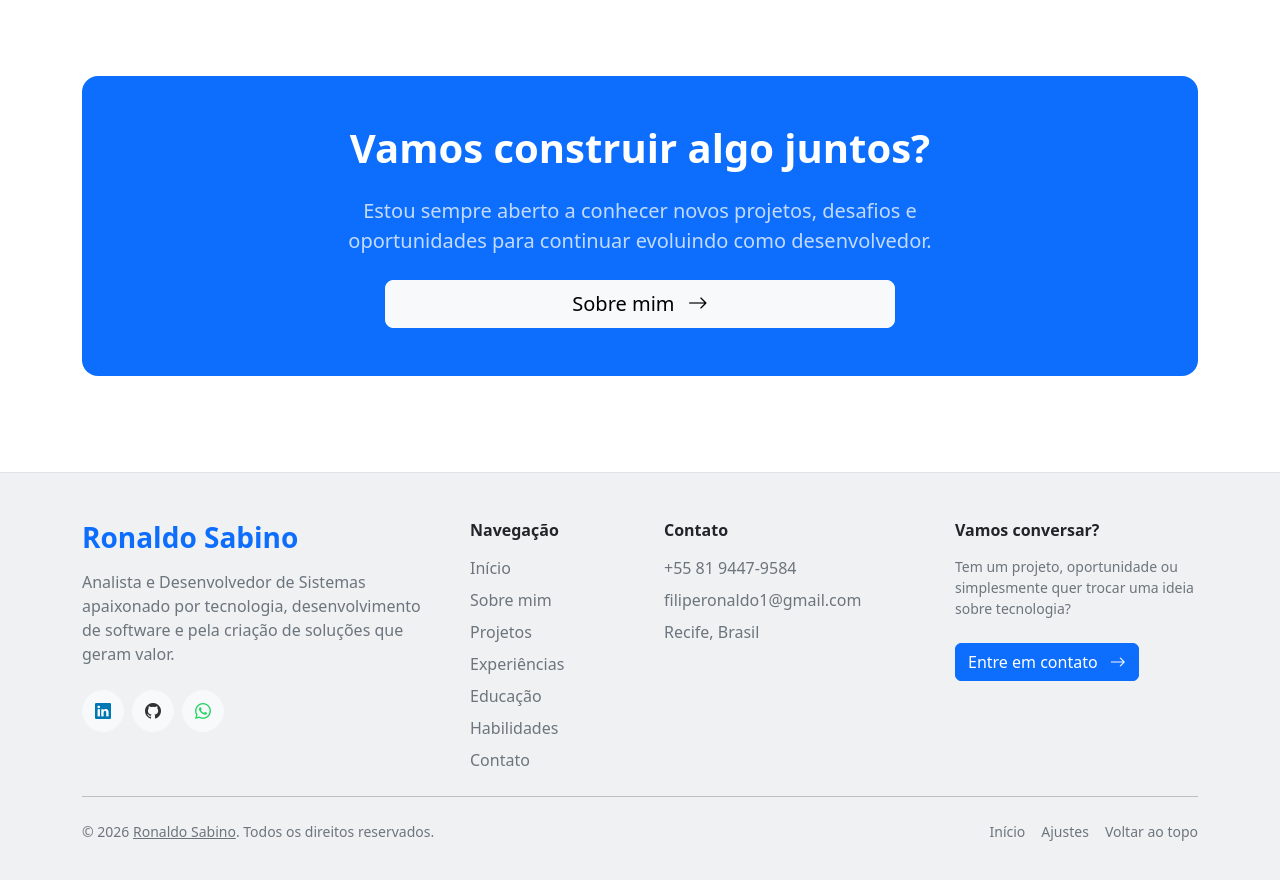
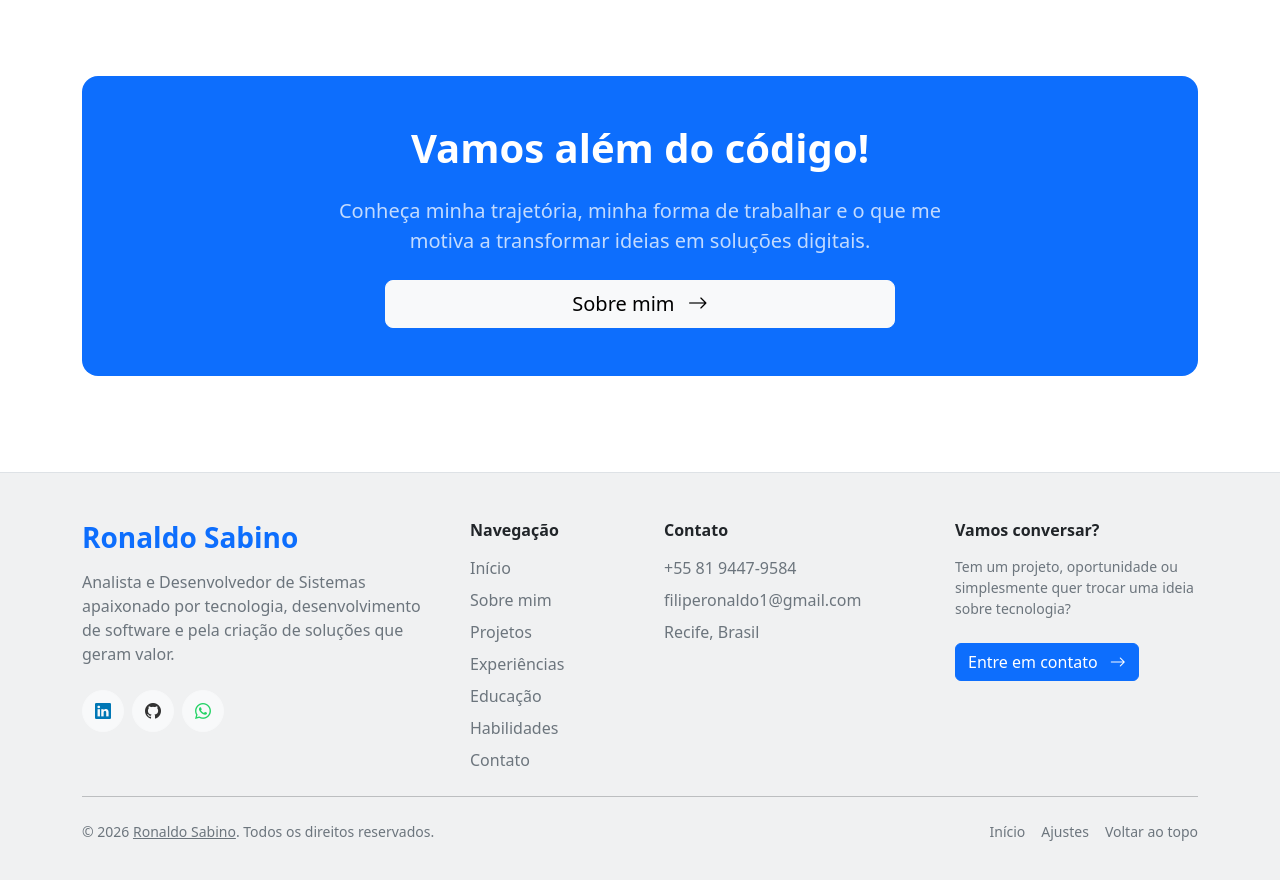
Before and after one commit to ronaldosabino/professional-portfolio, an Angular app: page / in a window 1280 px wide. Shown: the part 3240-4120 px from the top of the page. Built offline with nearby package versions, Linux system fonts and the light colour scheme.

Commit message:
feat: update CTA titles and descriptions for enhanced engagement and clarity

```diff
--- a/src/app/features/home/home.ts
+++ b/src/app/features/home/home.ts
@@ -378,10 +378,10 @@ export class Home {
 
         // CTA
         cta: {
-          title: 'Vamos construir algo juntos?',
+          title: 'Vamos além do código!',
 
           description:
-            'Estou sempre aberto a conhecer novos projetos, desafios e oportunidades para continuar evoluindo como desenvolvedor.',
+            'Conheça minha trajetória, minha forma de trabalhar e o que me motiva a transformar ideias em soluções digitais.',
 
           aboutButton: 'Sobre mim',
 
@@ -602,10 +602,10 @@ export class Home {
 
         // CTA
         cta: {
-          title: 'Shall we build something together?',
+          title: 'More than just code.',
 
           description:
-            'I am always open to discovering new projects, challenges, and opportunities to continue growing as a developer.',
+            'Discover my professional journey, my away of working, and what drives me to turn ideas into digital solutions.',
 
           aboutButton: 'About me',
 
@@ -825,10 +825,10 @@ export class Home {
 
         // CTA
         cta: {
-          title: '¿Construimos algo juntos?',
+          title: '¡Vamos más allá del código!',
 
           description:
-            'Siempre estoy abierto a conocer nuevos proyectos, desafíos y oportunidades para seguir evolucionando como desarrollador.',
+            'Conoce mi trayectoria profesional, mi forma de trabajar y lo que me motiva a transformar ideas en soluciones digitales.',
 
           aboutButton: 'Sobre mí',
 
```
